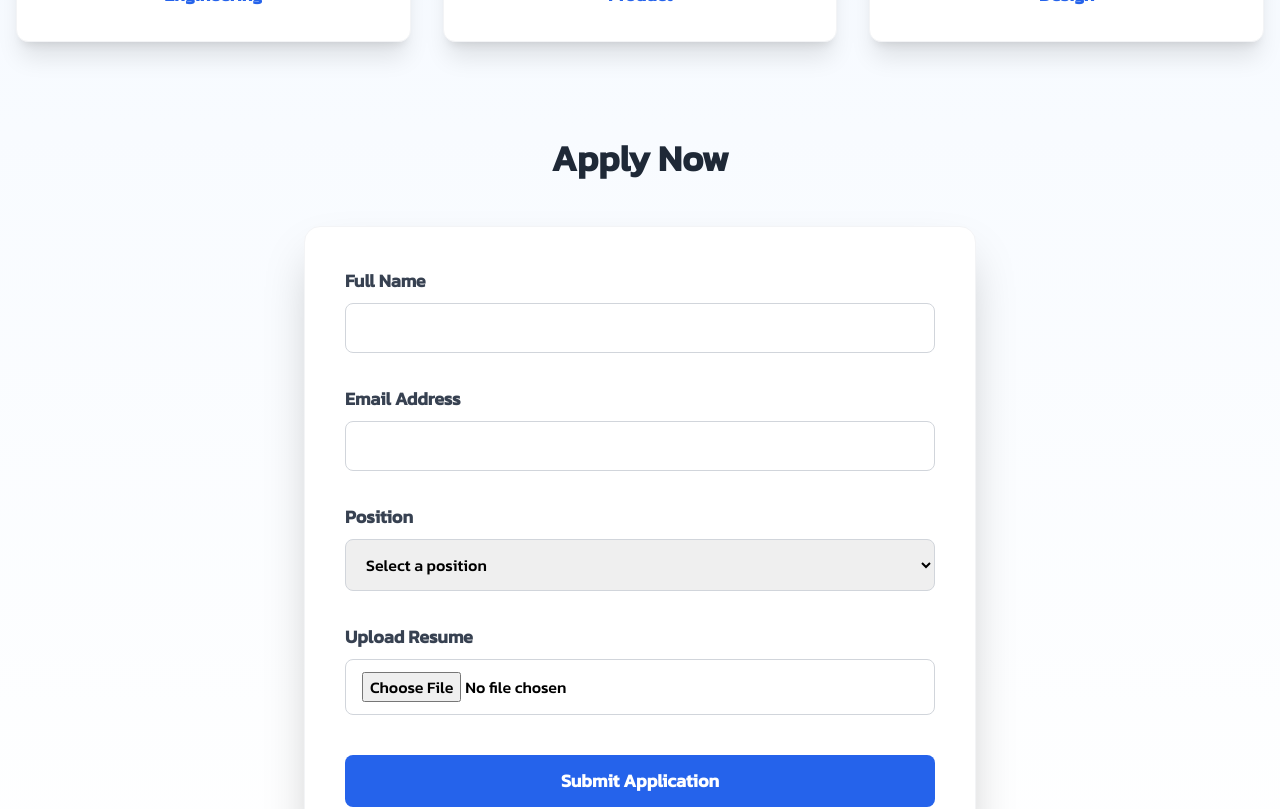
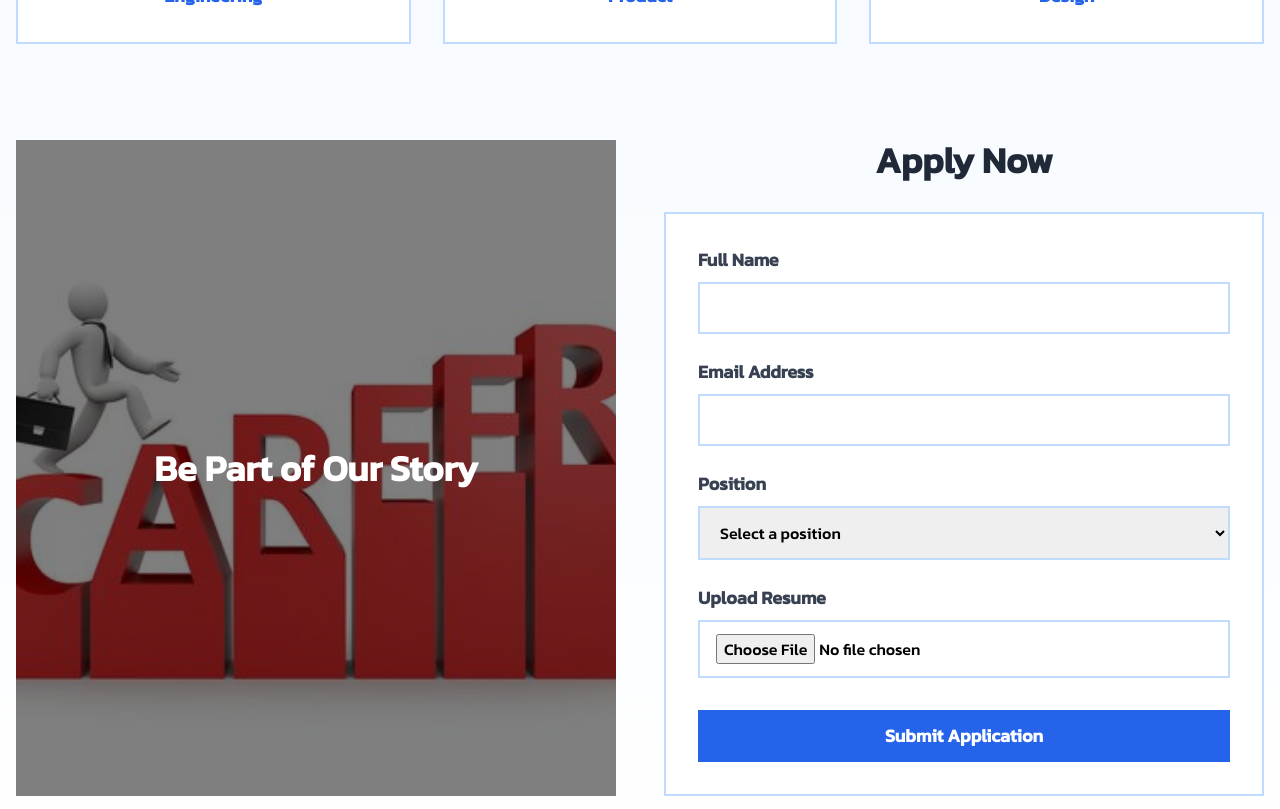
Before and after one commit to AkshayKalamkarr/supremeinfrastructure, a Next.js app: page /contact/career in a window 1280 px wide. Shown: the part 880-1689 px from the top of the page. Built offline with nearby package versions, Linux system fonts and the light colour scheme.

Commit message:
new code

```diff
--- a/app/contact/career/page.jsx
+++ b/app/contact/career/page.jsx
@@ -61,11 +61,16 @@ const CareerPage = () => {
                         {jobs.map((job, index) => (
                             <motion.div
                                 key={index}
-                                className="bg-white shadow-xl rounded-xl p-8 hover:shadow-2xl transition duration-300 text-center border border-gray-100"
-                                whileHover={{ scale: 1.05, rotate: 1 }}
+                                className="bg-white rounded-none p-8 hover:bg-blue-50 transition duration-300 text-center border-2 border-blue-200"
+                                whileHover={{ scale: 1.05 }}
                                 whileTap={{ scale: 0.95 }}
                             >
-                                <div className="text-4xl mb-4">{job.icon}</div>
+                                <motion.div
+                                    className="text-4xl mb-4"
+
+                                >
+                                    {job.icon}
+                                </motion.div>
                                 <h3 className="text-2xl font-bold mb-3 text-gray-800">{job.title}</h3>
                                 <p className="text-lg text-blue-600 font-semibold">{job.department}</p>
                             </motion.div>
@@ -73,37 +78,57 @@ const CareerPage = () => {
                     </div>
                 </section>
 
-                <section>
-                    <h2 className="text-4xl font-bold mb-12 text-center text-gray-800">Apply Now</h2>
-                    <form onSubmit={handleSubmit} className="max-w-2xl mx-auto bg-white shadow-2xl rounded-2xl p-10 border border-gray-100">
-                        <div className="mb-8">
+                <section className="flex flex-col md:flex-row gap-12">
+                    <div className="w-full md:w-1/2">
+                        <motion.div
+                            className="h-full bg-cover bg-center rounded-none overflow-hidden"
+                            style={{ backgroundImage: "url('/images/careerBackground-2.jpg')" }}
+                            initial={{ opacity: 0, x: -100 }}
+                            animate={{ opacity: 1, x: 0 }}
+                            transition={{ duration: 1 }}
+                        >
+                            <div className="h-full bg-black bg-opacity-50 flex items-center justify-center p-8">
+                                <motion.h2
+                                    className="text-4xl font-bold text-white text-center"
+                                    animate={{ y: [0, -10, 0] }}
+                                    transition={{ duration: 2, repeat: Infinity }}
+                                >
+                                    Be Part of Our Story
+                                </motion.h2>
+                            </div>
+                        </motion.div>
+                    </div>
+                    <div className="w-full md:w-1/2">
+                        <h2 className="text-4xl font-bold mb-8 text-center text-gray-800">Apply Now</h2>
+                        <form onSubmit={handleSubmit} className="bg-white rounded-none p-8 border-2 border-blue-200">
+                            <div className="mb-6">
                                 <label htmlFor="name" className="block mb-2 text-lg font-semibold text-gray-700">Full Name</label>
                                 <input
                                     type="text"
                                     id="name"
                                     name="name"
-                                className="w-full px-4 py-3 border border-gray-300 rounded-lg focus:outline-none focus:ring-2 focus:ring-blue-500 transition duration-300"
+                                    className="w-full px-4 py-3 border-2 border-blue-200 rounded-none focus:outline-none focus:border-blue-500 transition duration-300"
                                     required
                                     onChange={handleChange}
                                 />
                             </div>
-                        <div className="mb-8">
+                            <div className="mb-6">
                                 <label htmlFor="email" className="block mb-2 text-lg font-semibold text-gray-700">Email Address</label>
                                 <input
                                     type="email"
                                     id="email"
                                     name="email"
-                                className="w-full px-4 py-3 border border-gray-300 rounded-lg focus:outline-none focus:ring-2 focus:ring-blue-500 transition duration-300"
+                                    className="w-full px-4 py-3 border-2 border-blue-200 rounded-none focus:outline-none focus:border-blue-500 transition duration-300"
                                     required
                                     onChange={handleChange}
                                 />
                             </div>
-                        <div className="mb-8">
+                            <div className="mb-6">
                                 <label htmlFor="position" className="block mb-2 text-lg font-semibold text-gray-700">Position</label>
                                 <select
                                     id="position"
                                     name="position"
-                                className="w-full px-4 py-3 border border-gray-300 rounded-lg focus:outline-none focus:ring-2 focus:ring-blue-500 transition duration-300"
+                                    className="w-full px-4 py-3 border-2 border-blue-200 rounded-none focus:outline-none focus:border-blue-500 transition duration-300"
                                     required
                                     onChange={handleChange}
                                 >
@@ -113,27 +138,28 @@ const CareerPage = () => {
                                     ))}
                                 </select>
                             </div>
-                        <div className="mb-10">
+                            <div className="mb-8">
                                 <label htmlFor="resume" className="block mb-2 text-lg font-semibold text-gray-700">Upload Resume</label>
                                 <input
                                     type="file"
                                     id="resume"
                                     name="resume"
                                     accept=".pdf,.doc,.docx"
-                                className="w-full px-4 py-3 border border-gray-300 rounded-lg focus:outline-none focus:ring-2 focus:ring-blue-500 transition duration-300"
+                                    className="w-full px-4 py-3 border-2 border-blue-200 rounded-none focus:outline-none focus:border-blue-500 transition duration-300"
                                     required
                                     onChange={handleChange}
                                 />
                             </div>
                             <motion.button
                                 type="submit"
-                            className="w-full bg-blue-600 hover:bg-blue-700 text-white text-lg font-bold py-3 px-6 rounded-lg transition duration-300 transform hover:-translate-y-1"
+                                className="w-full bg-blue-600 hover:bg-blue-700 text-white text-lg font-bold py-3 px-6 rounded-none transition duration-300"
                                 whileHover={{ scale: 1.05 }}
                                 whileTap={{ scale: 0.95 }}
                             >
                                 Submit Application
                             </motion.button>
                         </form>
+                    </div>
                 </section>
             </main>
         </div>
```
Also changed, not shown: public/images/careerBackground-2.jpg (added). Lines whose indentation alone changed are shown as unchanged.
